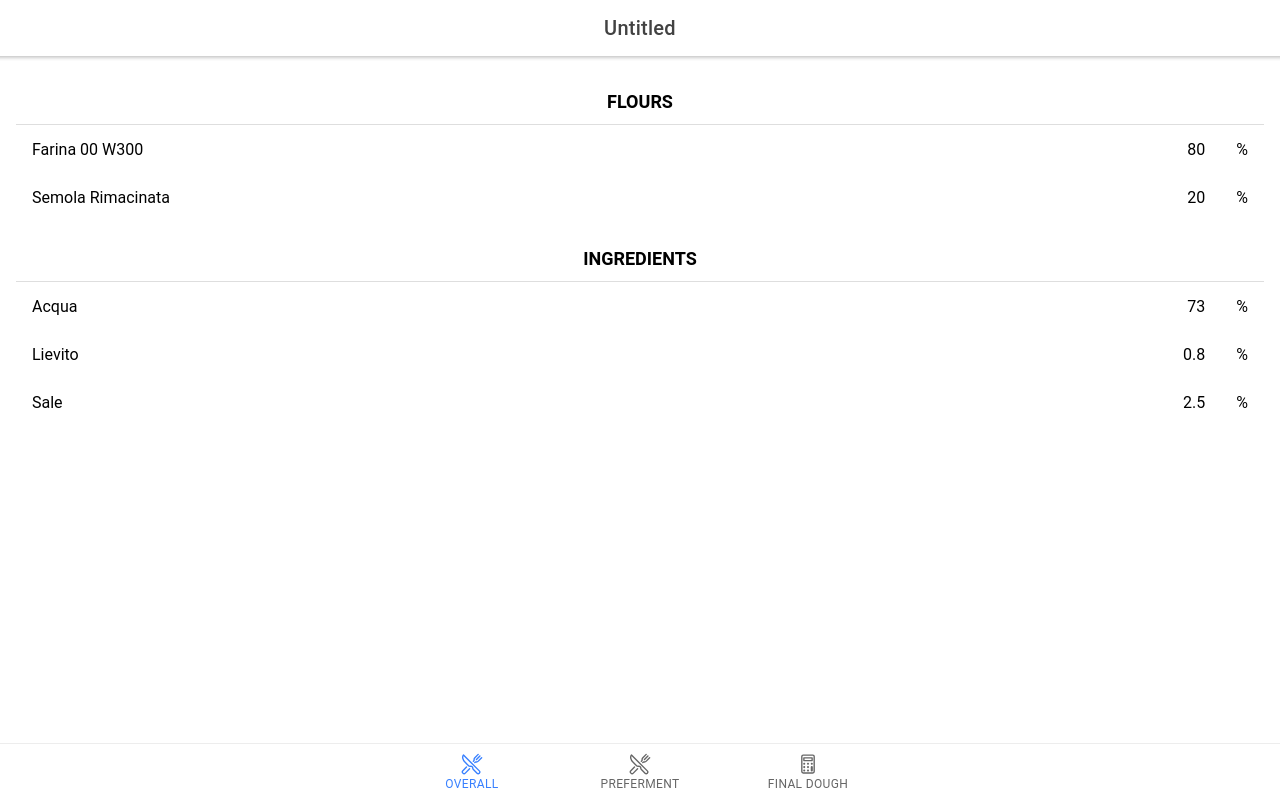
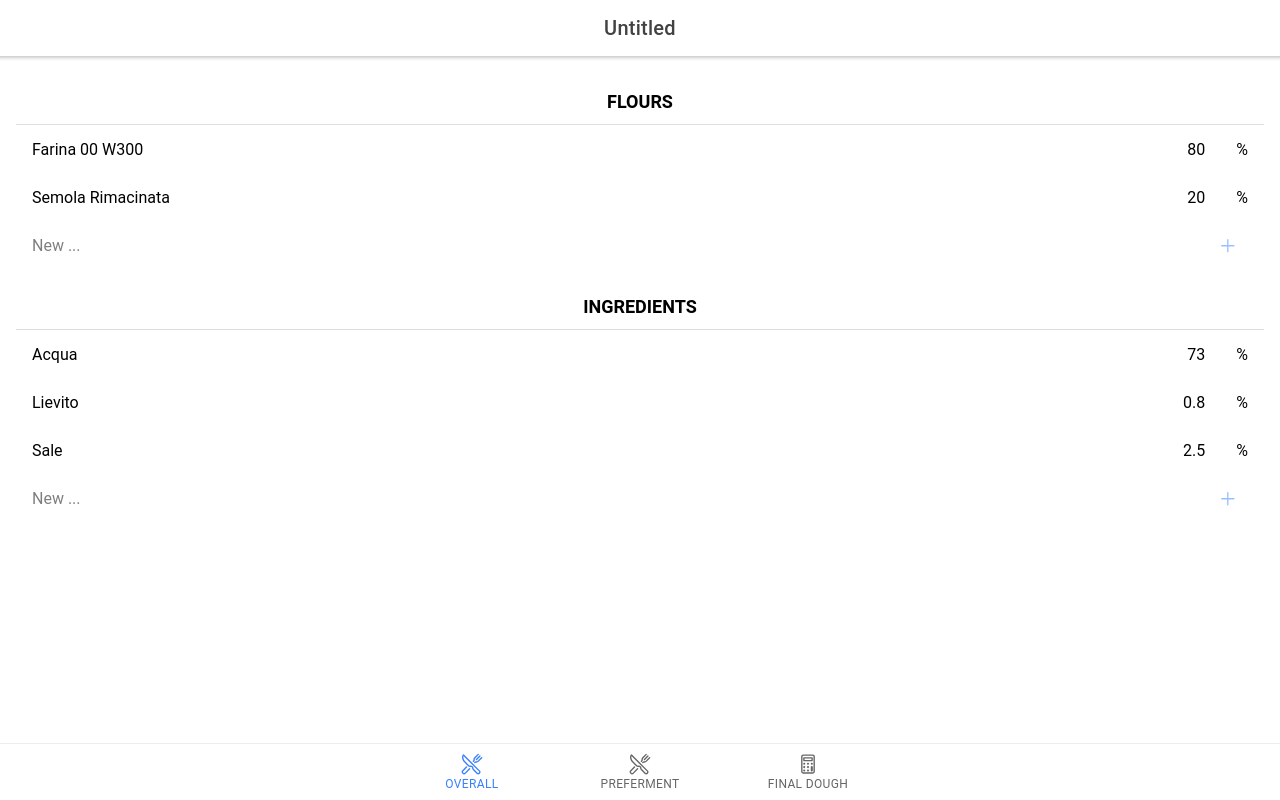
Before and after one commit to visciang/bpc-ionic-react, a React (Create React App) app: page /overallTab in a window 1280 px wide. Built offline with nearby package versions, Linux system fonts and the light colour scheme.

Commit message:
add new ingredient

```diff
--- a/src/components/IngredientsPercentage.tsx
+++ b/src/components/IngredientsPercentage.tsx
@@ -1,7 +1,8 @@
-import React from "react";
-import { IonList, IonItem, IonLabel, IonListHeader, IonInput, IonText } from "@ionic/react";
+import React, { useState } from "react";
+import { IonList, IonItem, IonLabel, IonListHeader, IonInput, IonText, IonButton, IonIcon } from "@ionic/react";
 import { Ingredients, IngredientName, IngredientValue } from "./Recipe";
 import "./IngredientsPercentage.css";
+import { addOutline } from "ionicons/icons";
 
 type Props = {
   title: string;
@@ -11,8 +12,14 @@ type Props = {
 };
 
 const IngredientsPercentage: React.FC<Props> = ({ title, ingredients, maxPercentage, onIngredientsChange }) => {
+  const [newIngredientName, setNewIngredientName] = useState<string | undefined>(undefined);
+
   const onIngredientValueChange = (name: IngredientName, value: IngredientValue) => {
     onIngredientsChange(new Map([...ingredients, [name, value]]));
+  };
+  const onNewIngredientClick = () => {
+    onIngredientsChange(new Map([...ingredients, [newIngredientName!, undefined]]));
+    setNewIngredientName(undefined);
   };
 
   return (
@@ -25,15 +32,27 @@ const IngredientsPercentage: React.FC<Props> = ({ title, ingredients, maxPercent
           <IonLabel>{name}</IonLabel>
           <IonInput
             className="ion-text-right"
-            value={value}
             type="number"
             min="0"
             max={maxPercentage?.toString()}
+            value={value}
             onIonChange={(e) => onIngredientValueChange(name, parseIngredientValue(e.detail.value))}
           />
           <IonText class="ion-padding-start">%</IonText>
         </IonItem>
       ))}
+      <IonItem key="__new__flour__">
+        <IonInput
+          required={true}
+          type="text"
+          placeholder="New ..."
+          value={newIngredientName}
+          onIonChange={(e) => setNewIngredientName(parseNewIngredientName(e.detail.value))}
+        />
+        <IonButton onClick={onNewIngredientClick} fill="clear" disabled={!newIngredientName}>
+          <IonIcon slot="icon-only" icon={addOutline} />
+        </IonButton>
+      </IonItem>
     </IonList>
   );
 };
@@ -42,4 +61,8 @@ const parseIngredientValue = (value: string | undefined | null) => {
   return value ? parseFloat(value) : undefined;
 };
 
+const parseNewIngredientName = (value: string | undefined | null) => {
+  return value?.trim() ? value : undefined;
+};
+
 export default IngredientsPercentage;
```
